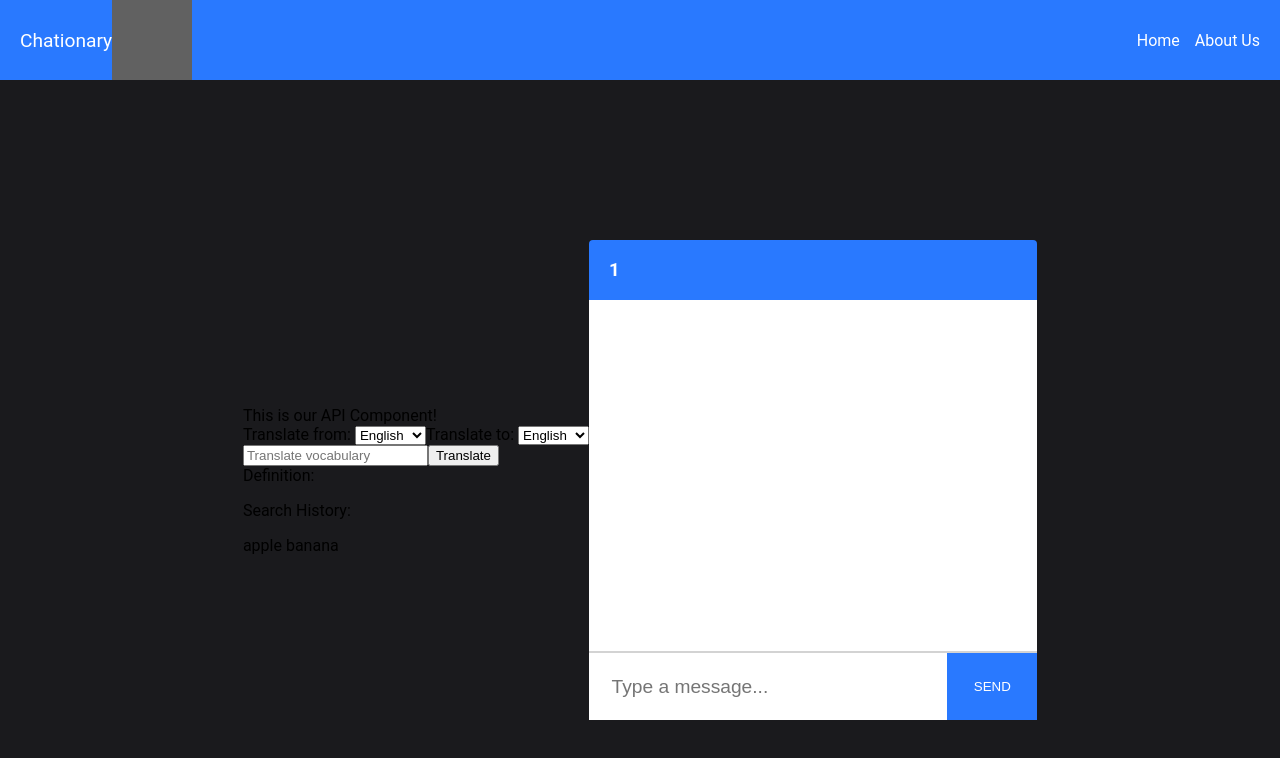
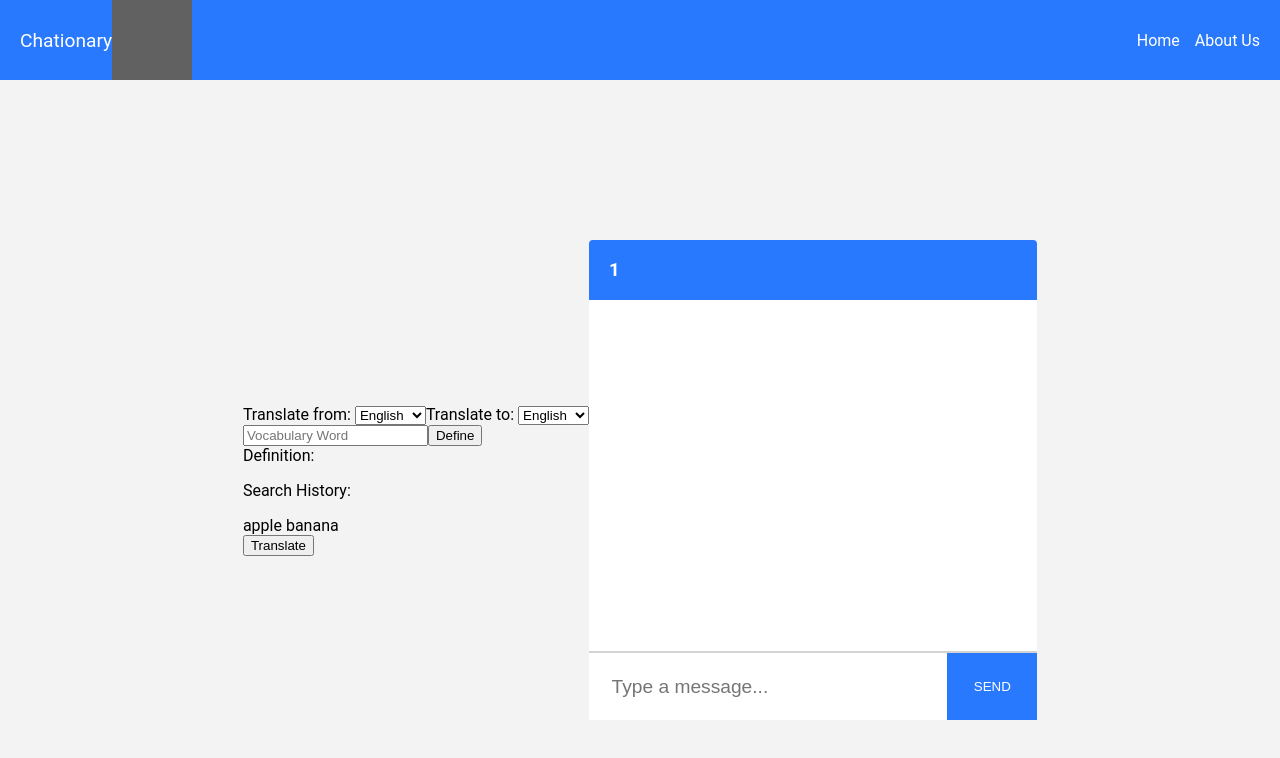
Before and after one commit to Team-Wobbegong/Chationary, a React app: page /chat/1/1 in a window 1280 px wide. Shown: the top 758 px of the page. Built offline with nearby package versions, Linux system fonts and the light colour scheme; grey boxes are pictures that could not be loaded.

Commit message:
API Working

```diff
--- a/src/components/Chat.jsx
+++ b/src/components/Chat.jsx
@@ -3,7 +3,7 @@ import Messages from './Messages';
 import InfoBar from './InfoBar';
 import InputBox from './InputBox';
 import useSocket from './useSocket';
-import API from './vocabAPI';
+import API from './VocabAPI';
 
 const Chat = ({ match }) => {
   const { name, room } = match.params;
--- a/src/components/ChatBoard.jsx
+++ b/src/components/ChatBoard.jsx
@@ -1,5 +1,5 @@
 import React, { Component } from 'react';
-import API from './vocabAPI';
+import API from './VocabAPI';
 import Chat from './Chat';
 
 export default class ChatBoard extends Component {
--- a/src/components/vocabAPI.jsx
+++ b/src/components/vocabAPI.jsx
@@ -16,23 +16,26 @@ function VocabAPI() {
     setSearch(e.target.value.replace(/ /gi, '%20'));
   }
 
+  const handleTranslate = () => {
+    console.log('Translated!')
+     // window.open(`https://translate.google.com/?sl=${selectLang}&tl=${transLang}&text=${search}&op=translate`); //Workaround for GoogleTranslate API requiring $$$
+  }
+
   const handleSubmitVocab = async (e) => {
     e.preventDefault(); //Prevents hot reload upon submit
-    // window.open(`https://translate.google.com/?sl=${selectLang}&tl=${transLang}&text=${search}&op=translate`); //Workaround for GoogleTranslate API requiring $$$
 
     const currSearch = e.target[2].value;
     const body = { vocab: currSearch, sl: sourceLang, tl: targetLang };
     try {
+      console.log('Logged try block for post request');
       const response = await Axios.post('/dictionary', {
         header: { 'Content-Type': 'Application/JSON' },
         body: body
       })
-      console.log('in post request')
-      console.log(response);
+      console.log(`reponse: ${response}`);
       setDefinition(response.data);
     } catch (err) {
-      console.log('post request error client side')
-      console.log(`Post error on /dictionary: ${err}`)
+      console.log(`Catch block, POST error on /dictionary: ${err}`)
     }
 
     if (vocabHist.length <= 18) {
@@ -56,7 +59,6 @@ function VocabAPI() {
   //Render
   return (
     <div className='vocabContainer'>
-      This is our API Component!
       <form onSubmit={handleSubmitVocab}>
         <label className='apiTextBox'>
           <label htmlFor='sl' className='slContainer'>Translate from: </label>
@@ -74,16 +76,18 @@ function VocabAPI() {
               <option value="de">German</option>
             </select>
           <div>
-            <input type="text" name="vocab" placeholder="Translate vocabulary" value={vocab} onChange={handleVocab}></input>
-            <input type="submit" value="Translate"/>
+            <input type="text" name="vocab" placeholder="Vocabulary Word" value={vocab} onChange={handleVocab}></input>
+            <input type="submit" value="Define"/>
           </div>
         </label>
+      </form>
         <div>Definition: { definition }</div>
         <div className='vocabHistContainer'>
           <p>Search History:</p>
           <div className='vocabHist'> { vocabHist } </div>
         </div>
-      </form>
+
+      <button className='translateBtn' onClick={handleTranslate}>Translate</button>
     </div>
   )
 }
--- a/src/styles/_Chat.css
+++ b/src/styles/_Chat.css
@@ -3,7 +3,7 @@
   justify-content: center;
   align-items: center;
   height: 100vh;
-  background-color: #1a1a1d;
+  background-color: #f3f3f3;
 }
 
 .chatInnerContainer {
```
Also changed, not shown: 1 other file (tests, documents, lock files or other folders).
